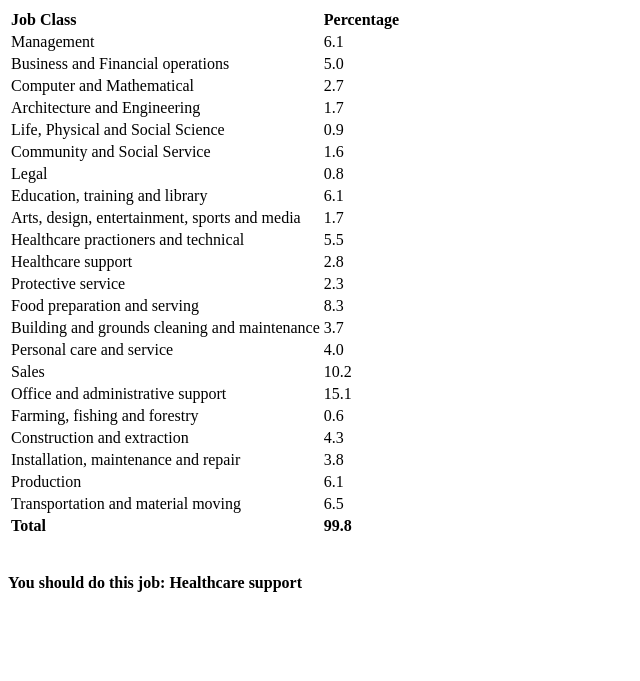
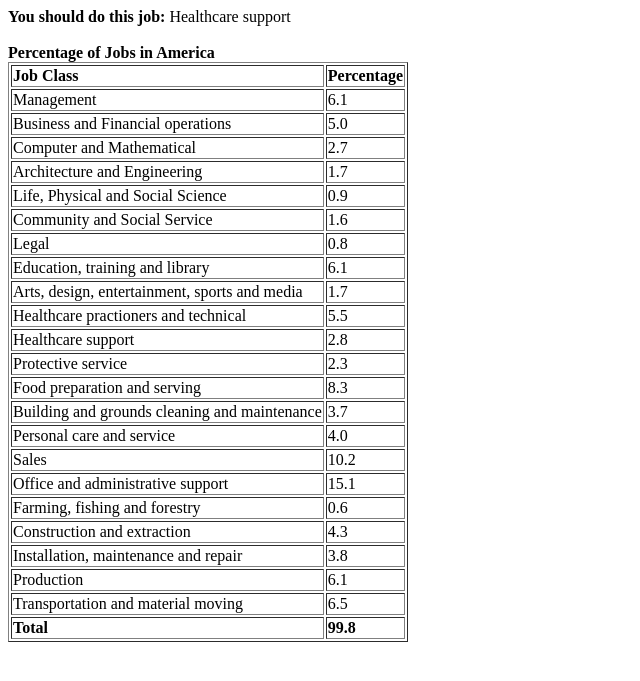
Before and after one commit to anotherLostKitten/tarkus, a Flask app: page /occupations in a window 1280 px wide. Shown: the top 681 px of the page, without its empty margins (0-640 px from the left). Run offline with Flask 2, Linux system fonts and the light colour scheme.

Commit message:
i'm so good at github i have merge conflicts with myself

```diff
--- a/10_occupy_flask_st/templates/a.html
+++ b/10_occupy_flask_st/templates/a.html
@@ -1,10 +1,14 @@
 <!DOCTYPE html>
 <html>
   <head>
-    <title></title>
+    <title>Jobs in the United States</title>
   </head>
   <body>
-    <table>
+    <b>You should do this job:</b> {{ result }}
+    <br><br>
+    <b>Percentage of Jobs in America</b>
+    <br>
+    <table border="1">
       <tr>
 	      <td><b>Job Class</b></td>
 	      <td><b>Percentage</b></td>
@@ -20,7 +24,5 @@
 	      <td><b>{{ total }}</b></td>
       </tr>
     </table>
-    <br><br>
-    <b>You should do this job: {{ result }}</b>
   </body>
 </html>
```
Lines whose indentation alone changed are shown as unchanged.
